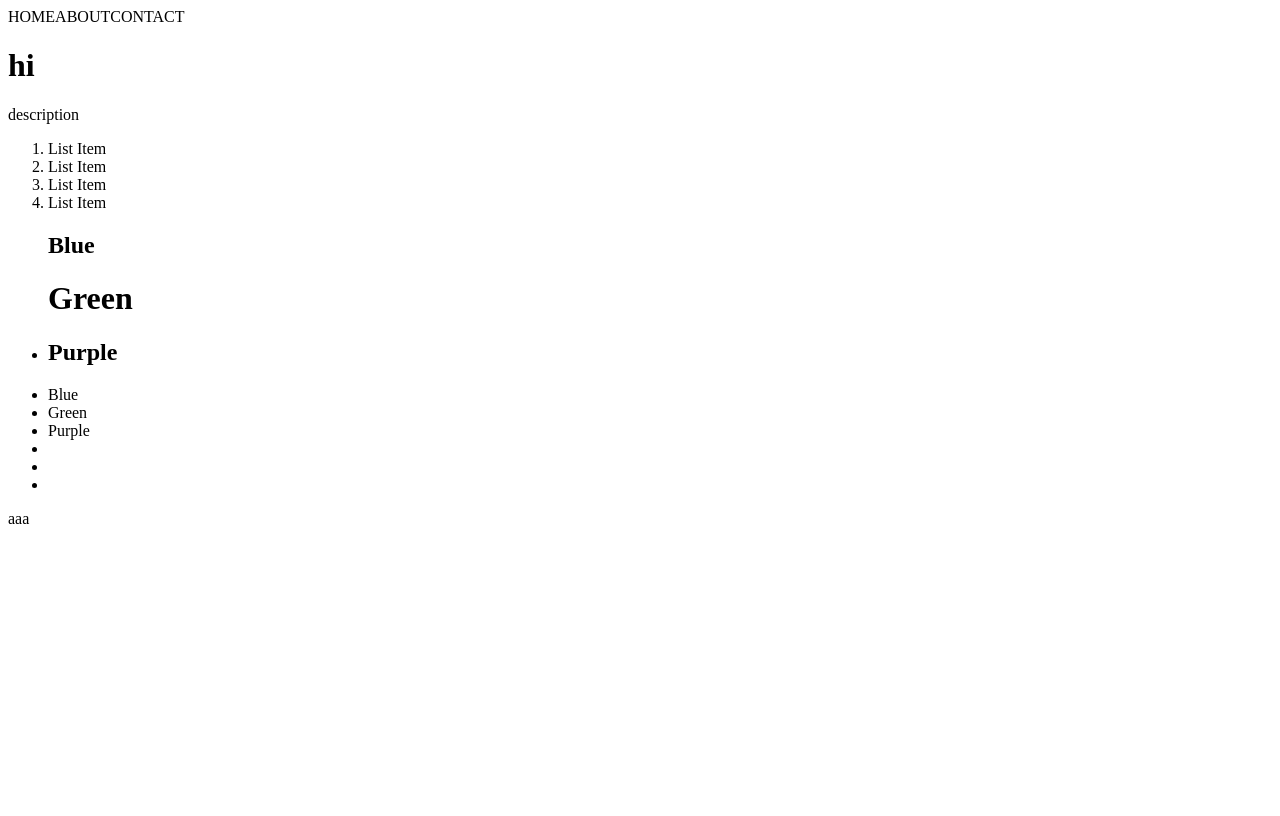
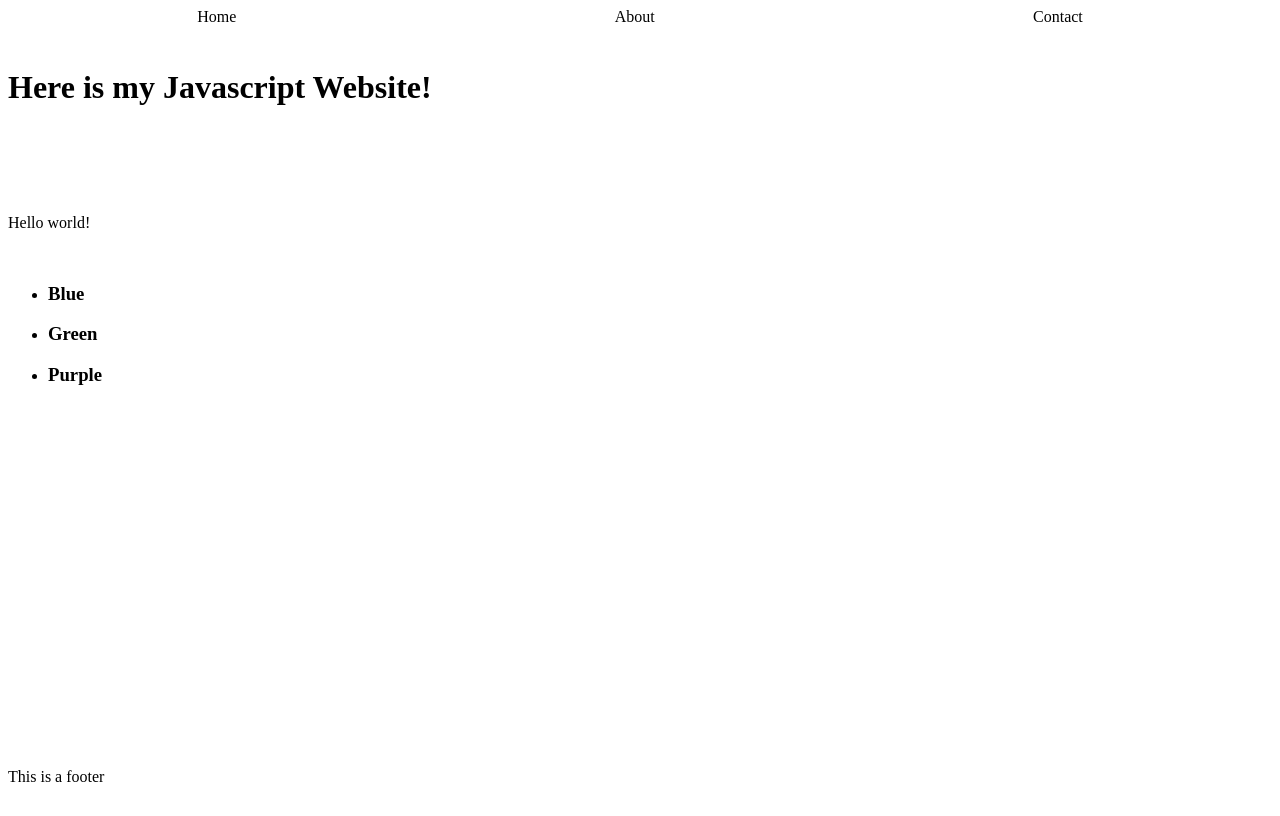
Before and after one commit to HaleyJ13/fsw-110, a plain HTML site: page week2/basic_website_wJS/index.html in a window 1280 px wide. Drawn offline with Linux system fonts and the light colour scheme.

Commit message:
basic_website_wJS

```diff
--- a/week2/basic_website_wJS/index.html
+++ b/week2/basic_website_wJS/index.html
@@ -3,18 +3,12 @@
 <head>
     <meta charset="UTF-8">
     <meta name="viewport" content="width=device-width, initial-scale=1.0">
+    <link rel ="stylesheet" href = "./style.css">
     <title>Document</title>
 </head>
 <body>
-    <nav><a>HOME</a><a>ABOUT</a><a>CONTACT</a></nav>
-    <h1>hi</h1>
-    <p>description</p>
-    <ol>
-        <li>List Item</li>
-        <li>List Item</li>
-        <li>List Item</li>
-        <li>List Item</li>
-    </ol>
+
+
     <script src = "index.js"></script>
 </body>
 </html>
--- a/week2/basic_website_wJS/index.js
+++ b/week2/basic_website_wJS/index.js
@@ -1,50 +1,53 @@
-console.log("Hello from Javascript");
+//console.log("Hello from Javascript");
+//nav starts here
+var nav = document.createElement("nav")
+document.body.append(nav)
 
+var a1 = document.createElement("a")
+a1.innerHTML = "Home"
+nav.append(a1)
+
+var a2 = document.createElement("a")
+a2.innerHTML = "About"
+nav.append(a2)
+
+var a3 = document.createElement("a")
+a3.innerHTML = "Contact"
+nav.append(a3)
+
+var h1 = document.createElement("h1")
+ h1.innerHTML = "Here is my Javascript Website!"
+ document.body.append(h1)
+
+ var p = document.createElement("p")
+ p.innerHTML = "Hello world!"
+ document.body.append(p)
+
+
+// OL starts here
 var ul = document.createElement("ul")
 document.body.append(ul)
+ var li1 = document.createElement("li")
+ li1.innerHTML = "<h3> Blue </h3>"
+ ul.append(li1)
 
-var li1 = document.createElement("li1")
-li1.innerHTML = "<h2> Blue </h2>"
-ul.append(li1)
+ var li2 = document.createElement("li")
+ li2.innerHTML = "<h3> Green </h3>"
+ ul.append(li2)
 
-var li2 = document.createElement("li2")
-li2.innerHTML = "<h1> Green </h1>"
-ul.append(li2)
+ var li3 = document.createElement("li")
+ li3.innerHTML = "<h3> Purple </h3>"
+ ul.append(li3)
 
-var li3 = document.createElement("li")
-li3.innerHTML = "<h2> Purple </h2>"
-ul.append(li3)
-var array = ["Blue", "Green", "Purple"]
-console.log(array.length)
-for (var index = 0; index < 6; index++) {
-    var li1 = document.createElement("li")
-    li1.textContent = array[index]
-    ul.append(li1)
-}
+ var footer = document.createElement("footer")
+ footer.innerHTML = "This is a footer"
+ document.body.append(footer)
 
-/*<nav><a>HOME</a><a>ABOUT</a><a>CONTACT</a></nav>
-    <h1>hi</h1>
-    <p>description</p>
-    <ol>
-        <li>List Item</li>
-        <li>List Item</li>
-        <li>List Item</li>
-        <li>List Item</li>
-    <ol></ol>*/
-
-    var nav = document.createElement("nav")
-    document.body.append(nav)
-
-    var a1 = document.createElement = ("a")
-    a1.innerHTML = "<h1> blue </h1>"
-    nav.append(a1)
-
-    var a2 = document.createElement = ("a")
-    a1.innerHTML = "<h1> blue </h1>"
-    nav.append(a1)
-
-    var a3 = document.createElement = ("a")
-    a1.innerHTML = "<h1> blue </h1>"
-    nav.append(a1)
-
-    nav.style.display
+ //For week 3
+// var array = ["Blue", "Green", "Purple"]
+// console.log(array.length)
+// for (var index = 0; index < 6; index++) {
+//     var li1 = document.createElement("li")
+//     li1.textContent = array[index]
+//     ul.append(li1)
+// }
--- /dev/null
+++ b/week2/basic_website_wJS/style.css
@@ -0,0 +1,10 @@
+nav {
+    display: flex;
+    justify-content: space-around;
+}
+
+body {
+    display: grid;
+    grid-template-rows: 5% 150px 50px auto 5%;
+    height: 100vh;
+}
```
